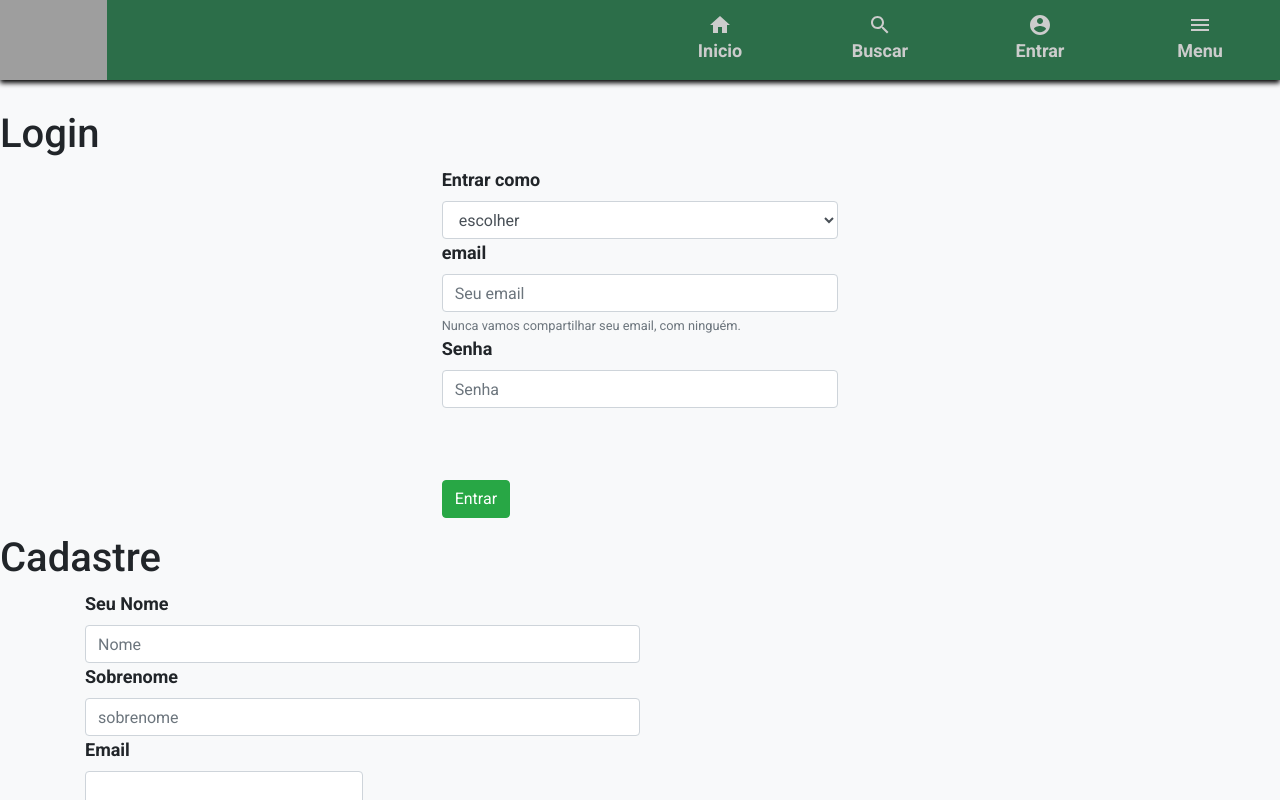
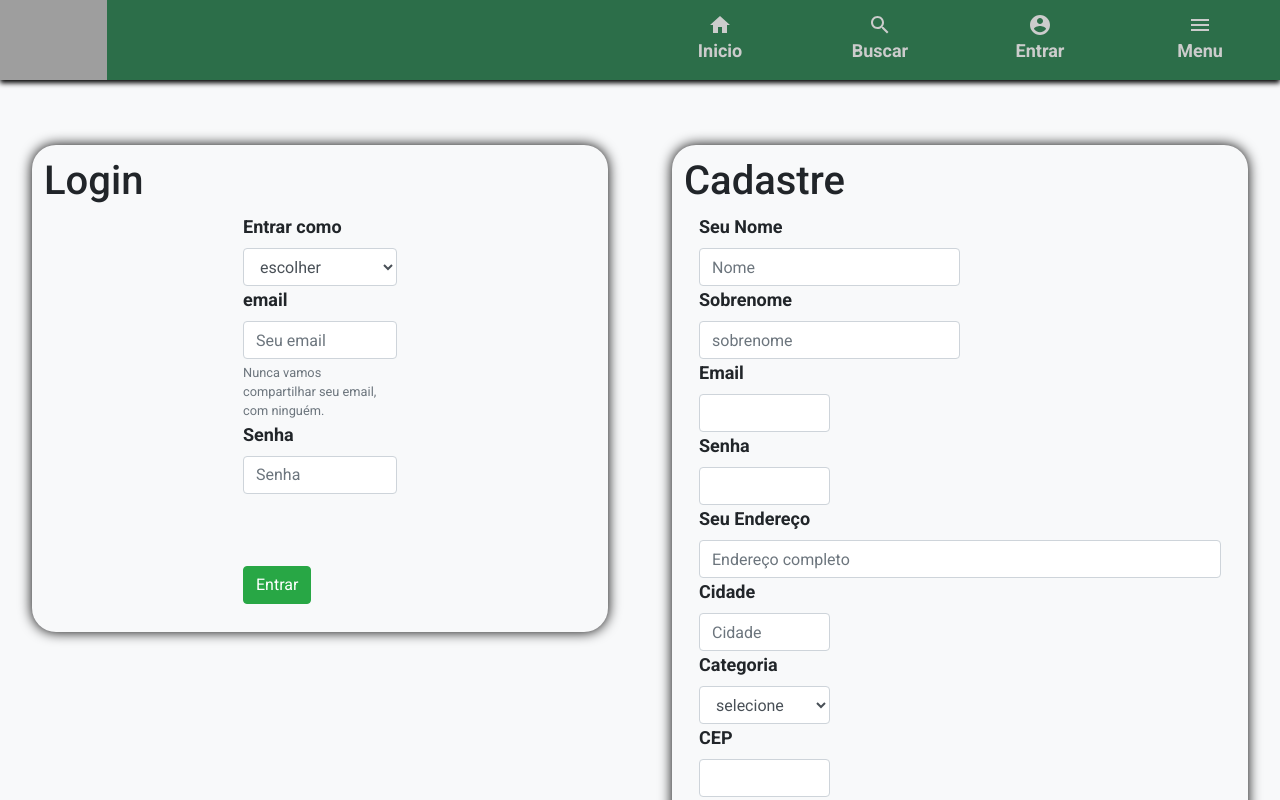
Before and after one commit to thalis473/Ecorenda-React, a React (Create React App) app: page /entrar in a window 1280 px wide. Shown: the top 800 px of the page. Built offline with nearby package versions, Linux system fonts and the light colour scheme; grey boxes are pictures that could not be loaded; a web font is replaced by a local one.

Commit message:
front ok!

```diff
--- /dev/null
+++ b/src/components/form/busca/busca.css
@@ -0,0 +1,11 @@
+.form-button {
+    padding: 5px 10px;
+    outline: none;
+    border-radius: 12px;
+    font-size: var(--font-n);
+    font-weight: 600;
+    color: green;
+    text-shadow: 0px 0px 1px black;
+    background-color: var(--color-primay);
+    border: 1px solid green;
+}
--- a/src/components/form/busca/index.js
+++ b/src/components/form/busca/index.js
@@ -1,4 +1,4 @@
-
+import './busca.css'
 
 export default function FormBuscar(props) {
     return(
@@ -47,7 +47,7 @@ export default function FormBuscar(props) {
                         </div>
                         </div>
                         <div className="input-group-append">
-                        <button className="btn btn-outline-success" type="submit" id="buscar">Buscar</button>
+                        <button className="form-button" type="submit" id="buscar">Buscar</button>
 
                     </div>
                 </div>
--- a/src/components/form/cadastro/index.js
+++ b/src/components/form/cadastro/index.js
@@ -51,7 +51,7 @@ const [form,setForm]=React.useState({
                             <option>estabelecimento</option>
                         </select>
 
-                        <label for="cep">Cep</label>
+                        <label for="cep">CEP</label>
                         <input type="text"  id="cep" className="form-control col-sm-3"/>
                 </div>
                 <br/><br/>
--- a/src/views/entrar/entrar.css
+++ b/src/views/entrar/entrar.css
@@ -1,6 +1,27 @@
 #view-entrar {
     width: 100%;
-    height: 100vh;
-    padding: 30px 0;
+    padding: 50px 0;
     background: var(--color-background);
+    display: flex;
+    flex-wrap: wrap;
+    justify-content: space-between;
+    align-items: flex-start;
 }
+
+.container-form {
+    width: 45%;
+    margin: 15px auto;
+    box-shadow: 0px 0px 13px black;
+    border-radius: 24px;
+    padding: 12px;
+
+}
+
+
+@media only screen and (max-width: 600px) {
+    #view-entrar div {
+        width: 95%;
+    }
+
+
+}
--- a/src/views/entrar/index.js
+++ b/src/views/entrar/index.js
@@ -6,7 +6,12 @@ import './entrar.css'
 export default function ViewEntrar() {
     return (
         <div id="view-entrar">
-            <Login /> <Cadastro />
+            <div className="container-form">
+                <Login />
+            </div>
+            <div className="container-form">
+                <Cadastro />
+            </div>
         </div>
     )
 }
```
Also changed, not shown: 1 other file (tests, documents, lock files or other folders).
